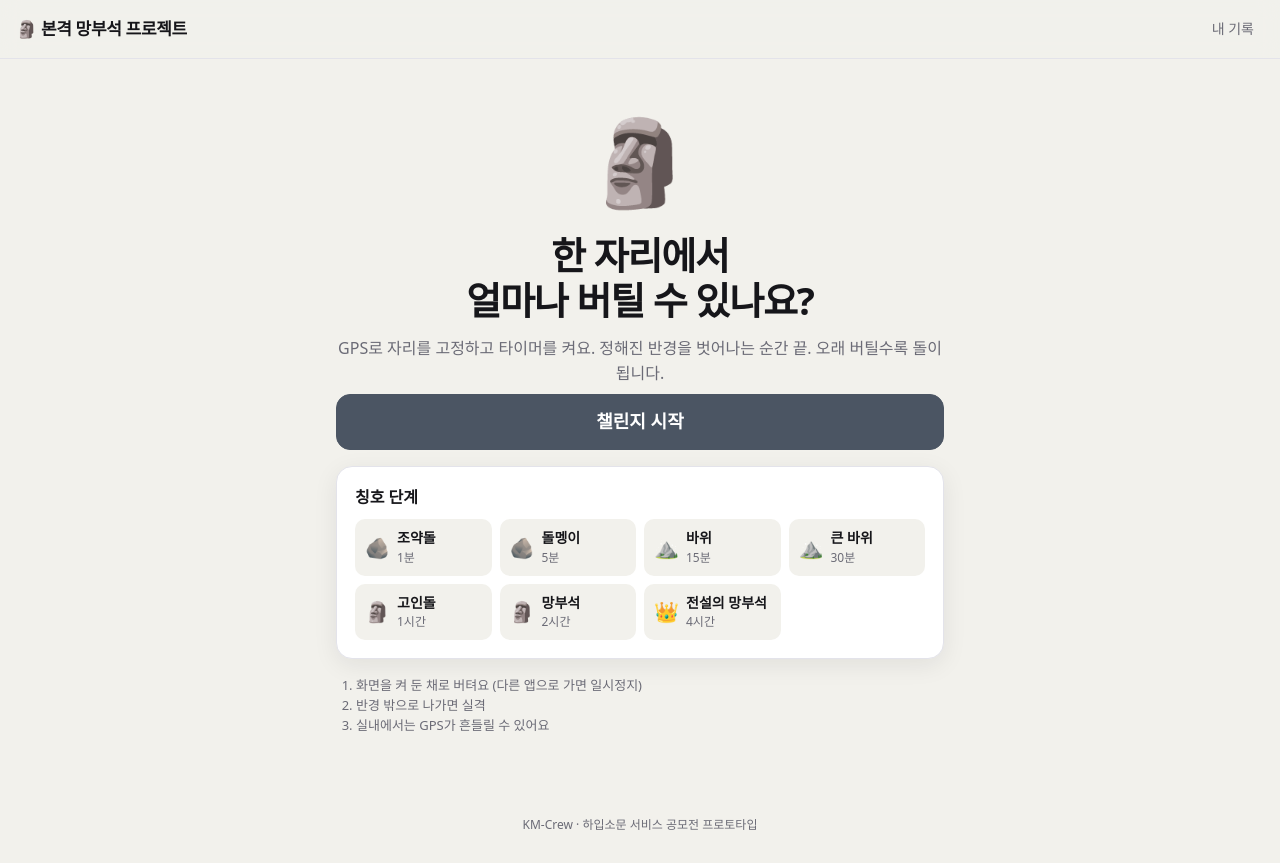
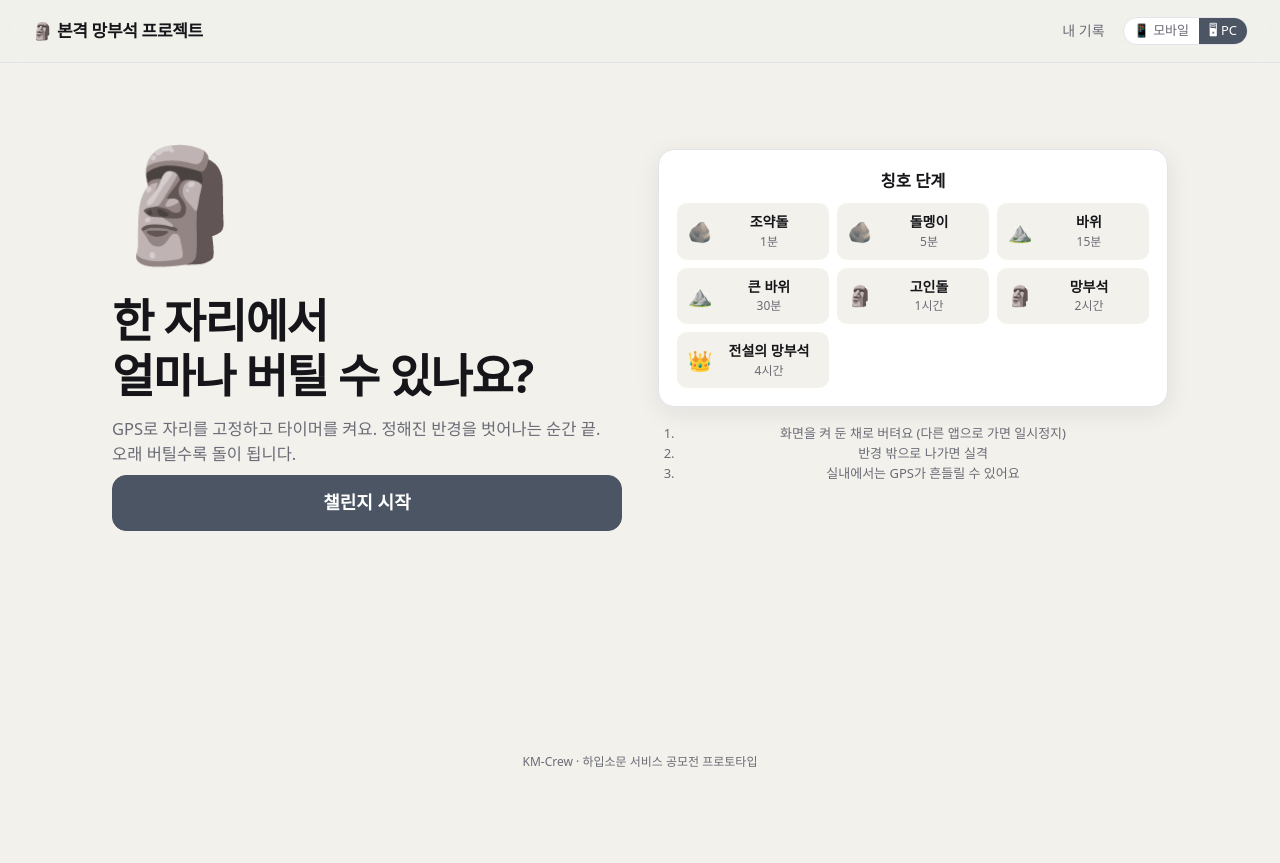
Before and after one commit to KM-Crew/stay-still-challenge, a plain HTML site: page index.html in a window 1280 px wide. After the commit the page ends 800 px from the top, so only its background shows below. Drawn offline with nearby package versions, Linux system fonts and the light colour scheme; a web font is replaced by a local one.

Commit message:
feat: PC·모바일 두 화면 구성과 화면 선택 (#1)
- 폭 900px 이상 PC 2단 배치, 미만 모바일 1단 배치
- 머리글 📱/🖥 버튼으로 직접 선택(허브 안에서는 틀 폭을 따름)
- 공모전 요강 'PC 및 모바일 웹 모두 출품 가능' 반영

Co-authored-by: rlaalswo4942 <277582827+rlaalswo4942@users.noreply.github.com>
Co-authored-by: Claude Opus 5.5 <noreply@anthropic.com>

```diff
--- a/app.js
+++ b/app.js
@@ -37,7 +37,9 @@ let lastResult = store.sget('ss-last', null);
 /* ---------- 랜딩 ---------- */
 Router.on('/', root => {
   const best = store.get('ss-records', []).reduce((m, r) => Math.max(m, r.sec), 0);
-  root.append(h(`
+  const wrap = h('<div class="split center"></div>');
+  root.append(wrap);
+  wrap.append(h(`
     <section class="hero">
       <div class="stone">🗿</div>
       <h1>한 자리에서<br>얼마나 버틸 수 있나요?</h1>
@@ -45,12 +47,14 @@ Router.on('/', root => {
       <a class="btn primary big block" href="#/ready">챌린지 시작</a>
       ${best ? `<p class="muted small">내 최고 기록 ${fmtKo(best)} · ${rankOf(best).name}</p>` : ''}
     </section>`));
-  root.append(h(`
+  const right = h('<div class="stack"></div>');
+  wrap.append(right);
+  right.append(h(`
     <section class="card">
       <b>칭호 단계</b>
       <div class="ranks">${RANKS.slice(1).map(r => `<div><span>${r.icon}</span><b>${r.name}</b><em>${fmtKo(r.t)}</em></div>`).join('')}</div>
     </section>`));
-  root.append(h(`<ol class="rules small muted"><li>화면을 켜 둔 채로 버텨요 (다른 앱으로 가면 일시정지)</li><li>반경 밖으로 나가면 실격</li><li>실내에서는 GPS가 흔들릴 수 있어요</li></ol>`));
+  right.append(h(`<ol class="rules small muted"><li>화면을 켜 둔 채로 버텨요 (다른 앱으로 가면 일시정지)</li><li>반경 밖으로 나가면 실격</li><li>실내에서는 GPS가 흔들릴 수 있어요</li></ol>`));
 });
 
 /* ---------- 준비 ---------- */
@@ -88,12 +92,14 @@ Router.on('/challenge', root => {
   root.append(h(`
     <section class="stack ch">
       <div class="rankline"><span id="ricon">·</span> <b id="rname">모래알</b></div>
+      <div class="split center"><div>
       <div class="timer" id="time">0:00</div>
       <div class="muted small center" id="nextr"></div>
+      </div><div>
       <div class="radar"><svg viewBox="-110 -110 220 220">
         <circle r="100" class="zone"/><circle r="70" class="warnline"/><circle r="4" class="anchor"/>
         <circle id="me" r="8" class="me"/></svg>
-        <div class="dist" id="dist">위치 잡는 중…</div></div>
+        <div class="dist" id="dist">위치 잡는 중…</div></div></div></div>
       <div class="warn hidden" id="warn">⚠️ 경계선 근처예요! 움직이지 마세요</div>
       ${demo ? '<div class="row"><button class="btn grow" id="wiggle">살짝 움직이기</button><button class="btn grow" id="walk">걸어 나가기</button></div>' : ''}
       <button class="btn ghost block" id="quit">포기하기</button>
--- a/core.css
+++ b/core.css
@@ -96,6 +96,40 @@ input[type=range] { width: 100%; accent-color: var(--accent); }
 }
 #toast.show { opacity: 1; transform: translate(-50%, 0); }
 
+/* 화면 모드 버튼 */
+.viewtoggle { display: inline-flex; border: 1px solid var(--line); border-radius: 999px; overflow: hidden; background: var(--card); flex: none; }
+.viewtoggle button { border: none; background: none; padding: 5px 10px; font-size: 13px; cursor: pointer; color: var(--muted); line-height: 1.2; }
+.pc .viewtoggle [data-view=pc], .mobile .viewtoggle [data-view=mobile] { background: var(--accent); color: var(--accent-fg); }
+.viewtoggle .lbl { display: none; }
+.pc .viewtoggle .lbl { display: inline; }
+.foot .autoview { display: block; margin: 0 auto 6px; border: none; background: none; color: var(--muted); text-decoration: underline; cursor: pointer; font-size: 12px; }
+.embedded .viewtoggle, .embedded .autoview { display: none !important; }
+
+/* 공용 2단 배치: 모바일에서는 위아래, PC에서는 좌우 */
+.split > * + * { margin-top: 16px; }
+
+/* ---------- PC 화면 ---------- */
+.pc body { font-size: 16.5px; }
+.pc .top { padding: 14px 32px; }
+.pc main { max-width: 1120px; padding: 36px 32px 72px; }
+.pc main.wide { max-width: 1180px; }
+.pc h1 { font-size: 46px; }
+.pc h2 { font-size: 24px; }
+.pc .split { display: grid; grid-template-columns: 1fr 1fr; gap: 36px; align-items: start; }
+.pc .split.s73 { grid-template-columns: 1.35fr 1fr; }
+.pc .split.s37 { grid-template-columns: 1fr 1.35fr; }
+.pc .split.center { align-items: center; }
+.pc .split > * + * { margin-top: 0; }
+.pc .sticky { position: sticky; top: 92px; }
+.pc .narrow { max-width: 760px; margin-left: auto; margin-right: auto; }
+.pc .grid2 { grid-template-columns: repeat(auto-fit, minmax(220px, 1fr)); }
+
+/* PC 브라우저에서 모바일 화면을 고른 경우: 가운데 휴대폰 폭으로 */
+.force-mobile body { background: #e6e6ec; }
+.force-mobile .top, .force-mobile main, .force-mobile .foot { max-width: 430px; margin-left: auto; margin-right: auto; width: 100%; }
+.force-mobile main { background: var(--bg); box-shadow: 0 0 0 1px var(--line); }
+.force-mobile .top { background: var(--bg); }
+
 /* 허브 안에 들어갔을 때 */
 .embedded .foot { display: none; }
 .embedded main { padding-top: 14px; }
--- a/core.js
+++ b/core.js
@@ -106,3 +106,33 @@ function decodeData(str) {
 const clamp = (v, a, b) => Math.max(a, Math.min(b, v));
 const pick = arr => arr[Math.floor(Math.random() * arr.length)];
 function vibrate(p) { try { navigator.vibrate && navigator.vibrate(p); } catch (e) { /* 미지원 */ } }
+
+/* ---------- 화면 모드: PC / 모바일 ----------
+   기본은 화면 폭(900px 기준)으로 자동. 머리글 버튼으로 직접 고르면 그 선택을 기억함.
+   허브(km-crew.github.io) 안 iframe에서는 저장된 선택을 무시하고 틀의 폭으로만 정함. */
+const View = {
+  KEY: 'view-pref',
+  embedded: window.top !== window.self,
+  pref() { return this.embedded ? 'auto' : store.get(this.KEY, 'auto'); },
+  set(p) { store.set(this.KEY, p); this.apply(); toast(p === 'pc' ? 'PC 화면으로 볼게요' : p === 'mobile' ? '모바일 화면으로 볼게요' : '화면 폭에 맞춰 자동으로 볼게요'); },
+  apply() {
+    const pref = this.pref();
+    const meta = document.querySelector('meta[name=viewport]');
+    const phone = Math.min(screen.width, screen.height) < 700;
+    const want = pref === 'pc' && phone ? 'width=1280' : 'width=device-width, initial-scale=1, viewport-fit=cover';
+    if (meta && meta.content !== want) meta.content = want;
+    const pc = pref === 'pc' ? true : pref === 'mobile' ? false : innerWidth >= 900;
+    const root = document.documentElement;
+    root.classList.toggle('pc', pc);
+    root.classList.toggle('mobile', !pc);
+    root.classList.toggle('force-mobile', pref === 'mobile' && innerWidth >= 700);
+    const auto = document.getElementById('view-auto');
+    if (auto) auto.classList.toggle('hidden', pref === 'auto');
+  }
+};
+View.apply();
+addEventListener('resize', () => View.apply());
+document.addEventListener('click', e => {
+  const b = e.target.closest('[data-view]');
+  if (b) { e.preventDefault(); View.set(b.dataset.view); }
+});
--- a/index.html
+++ b/index.html
@@ -19,9 +19,10 @@
   <a href="#/" class="logo">🗿 본격 망부석 프로젝트</a>
   <span class="spacer"></span>
   <nav class="nav"><a href="#/records">내 기록</a></nav>
+  <div class="viewtoggle" role="group" aria-label="화면 모드"><button data-view="mobile" title="모바일 화면">📱<span class="lbl"> 모바일</span></button><button data-view="pc" title="PC 화면">🖥<span class="lbl"> PC</span></button></div>
 </header>
 <main id="app"></main>
-<footer class="foot">KM-Crew · 하입소문 서비스 공모전 프로토타입</footer>
+<footer class="foot"><button class="autoview hidden" id="view-auto" data-view="auto">화면 폭에 맞춰 자동으로 보기</button>KM-Crew · 하입소문 서비스 공모전 프로토타입</footer>
 <script src="https://cdnjs.cloudflare.com/ajax/libs/html2canvas/1.4.1/html2canvas.min.js"></script>
 <script src="core.js"></script>
 <script src="app.js"></script>
--- a/style.css
+++ b/style.css
@@ -29,3 +29,11 @@
 .hist { padding-left: 22px; margin: 0; }
 .hist li { display: grid; grid-template-columns: 1fr auto auto; gap: 10px; padding: 6px 0; border-bottom: 1px solid var(--line); font-size: 14px; }
 .hist em { font-style: normal; color: var(--muted); }
+
+/* ---------- PC 화면 ---------- */
+.pc .hero { text-align: left; }
+.pc .stone { font-size: 110px; }
+.pc body[data-page=ready] main, .pc body[data-page=result] main, .pc body[data-page=records] main { max-width: 720px; }
+.pc .timer { font-size: 120px; }
+.pc .radar { max-width: 380px; }
+.pc .ch { max-width: 980px; margin: 0 auto; }
```
Also changed, not shown: 1 other file.
